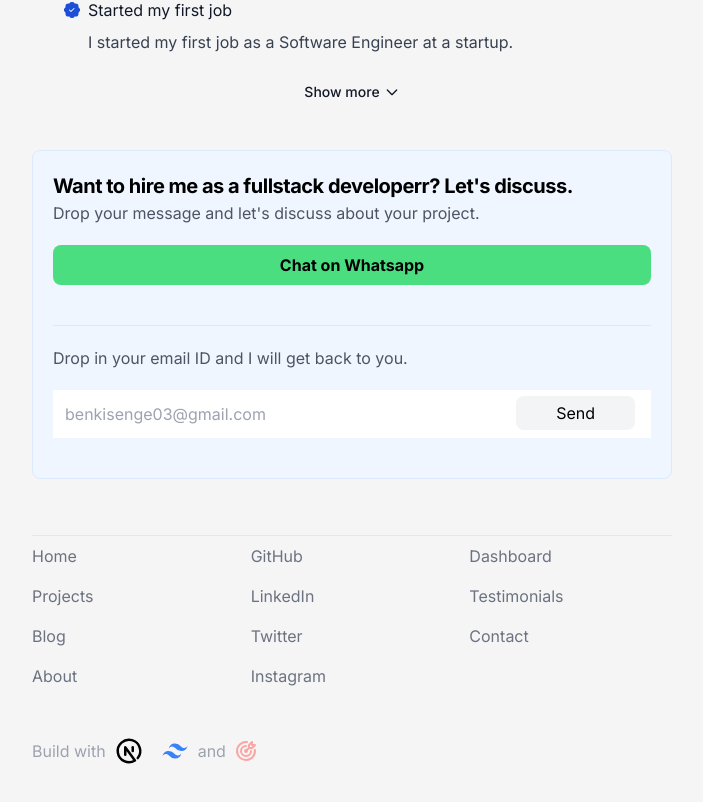
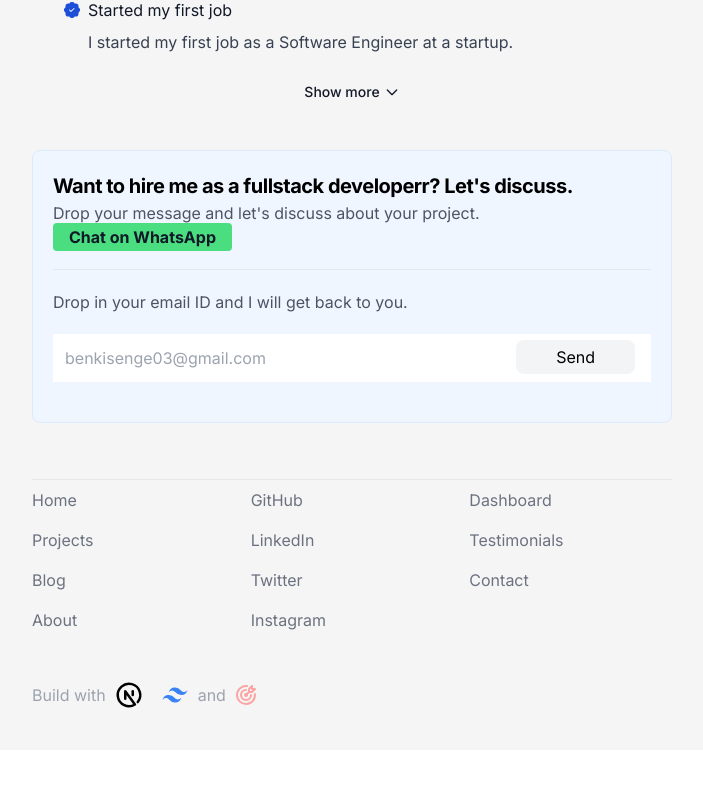
Before and after one commit to iambenkis/Portfolio-2.0, a Next.js app: page / in a window 1280 px wide. Shown: the part 1821-2623 px from the top of the page, without its empty margins (288-991 px from the left). After the commit the page ends 2571 px from the top, so only its background shows below. Built offline with nearby package versions, Linux system fonts and the light colour scheme.

Commit message:
Update url in Whatsapp component

```diff
--- a/src/components/Whatsapp/index.jsx
+++ b/src/components/Whatsapp/index.jsx
@@ -10,9 +10,14 @@ export default function Whatsapp() {
           <p className="text-gray-600">
             Drop your message and let's discuss about your project.
           </p>
-          <button className="bg-green-400 w-full p-2 rounded-lg font-bold my-5">
-            Chat on Whatsapp
-          </button>
+          <a
+            href="https://wa.me/250783865032?text=I want to work on a project with you"
+            class="mt-4 px-4 text-center w-full font-bold h-8 bg-green-400 dark:bg-green-400 text-gray-900 py-1 dark:text-gray-900 rounded"
+            type="submit"
+            target="_blank"
+          >
+            Chat on WhatsApp
+          </a>
         </div>
         <div className="mt-5">
           <p className="text-gray-600">
@@ -20,7 +25,8 @@ export default function Whatsapp() {
           </p>
           <div className="relative my-5">
             <input
-              type="text"
+              type="email"
+              autoComplete="email"
               className="p-3 w-full"
               placeholder="benkisenge03@gmail.com"
             />
```
